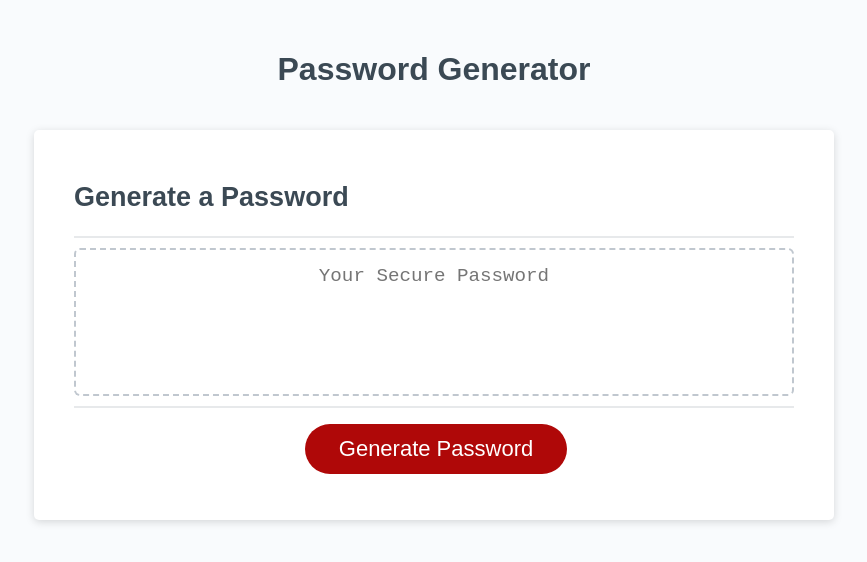
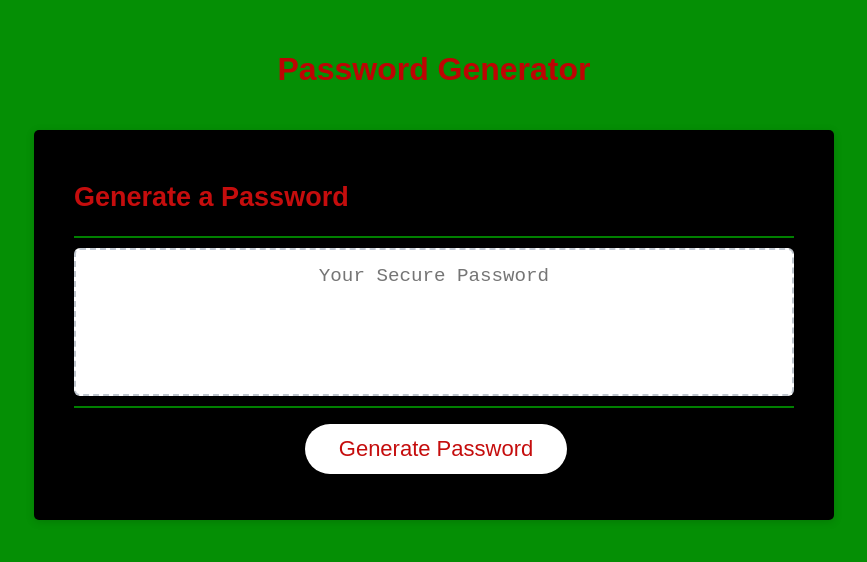
Before and after one commit to JLeon1393/Jonathans-Password-Generator, a plain HTML site: page friendly-parakeet-main/Develop/index.html in a window 1280 px wide. Shown: the whole page, without its empty margins (206-1073 px from the left). Drawn offline with Linux system fonts and the light colour scheme.

Commit message:
style.css

```diff
--- a/friendly-parakeet-main/Develop/style.css
+++ b/friendly-parakeet-main/Develop/style.css
@@ -14,7 +14,7 @@ body,
 
 body {
   font-family: sans-serif;
-  background-color: #f9fbfd;
+  background-color: rgb(5, 143, 5);
 }
 
 .wrapper {
@@ -27,15 +27,15 @@ header {
   text-align: center;
   padding: 20px;
   padding-top: 0px;
-  color: hsl(206, 17%, 28%);
+  color: hsl(0, 96%, 38%);
 }
 
 .card {
-  background-color: hsl(0, 0%, 100%);
+  background-color: hsl(0, 0%, 0%);
   border-radius: 5px;
   border-width: 1px;
   box-shadow: rgba(0, 0, 0, 0.15) 0px 2px 8px 0px;
-  color: hsl(206, 17%, 28%);
+  color: hsl(0, 88%, 41%);
   font-size: 18px;
   margin: 0 auto;
   max-width: 800px;
@@ -46,7 +46,7 @@ header {
   content: " ";
   display: block;
   width: 100%;
-  background: #e7e9eb;
+  background: green;
   height: 2px;
 }
 
@@ -62,7 +62,7 @@ header {
   content: " ";
   display: block;
   width: 100%;
-  background: #e7e9eb;
+  background: green;
   height: 2px;
 }
 
@@ -74,11 +74,11 @@ header {
 
 .btn {
   border: none;
-  background-color: hsl(360, 91%, 36%);
+  background-color: white;
   border-radius: 25px;
   box-shadow: rgba(0, 0, 0, 0.1) 0px 1px 6px 0px rgba(0, 0, 0, 0.2) 0px 1px 1px
     0px;
-  color: hsl(0, 0%, 100%);
+  color: hsl(0, 88%, 41%);
   display: inline-block;
   font-size: 22px;
   line-height: 22px;
```
